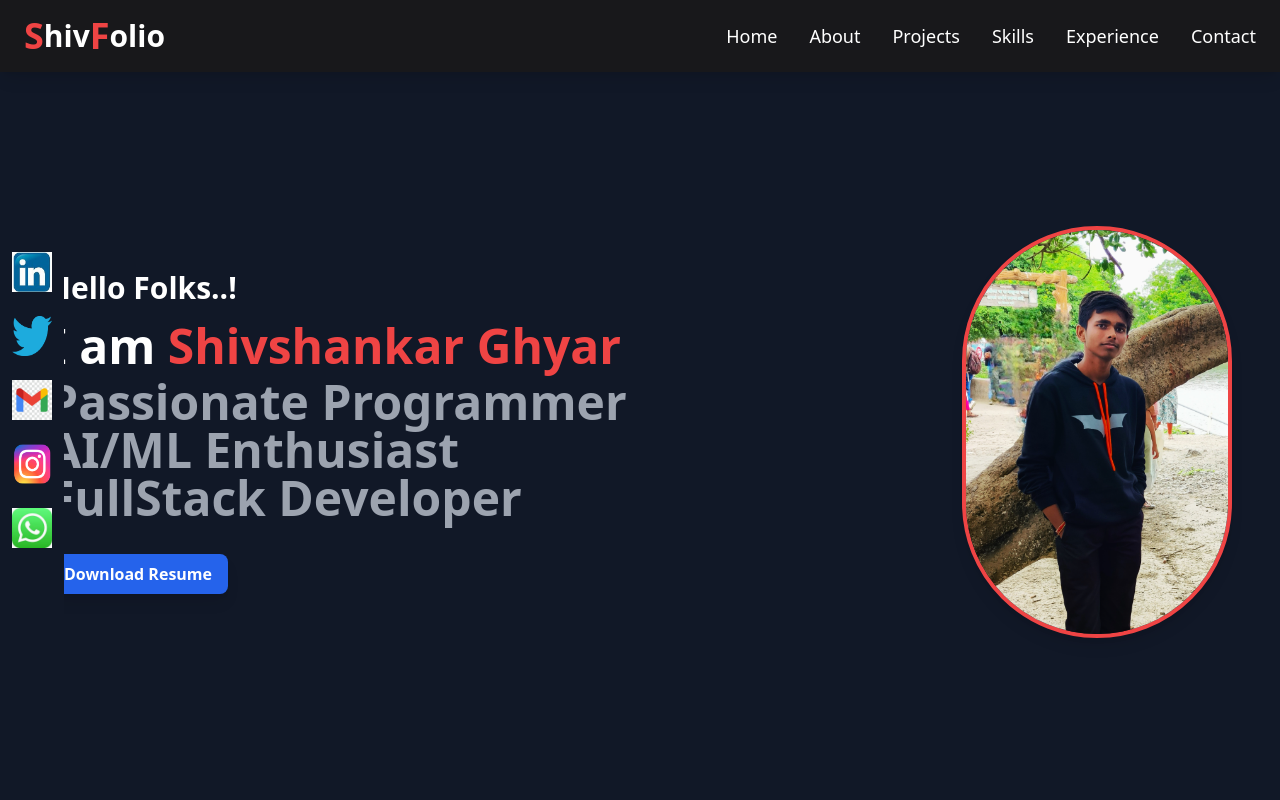
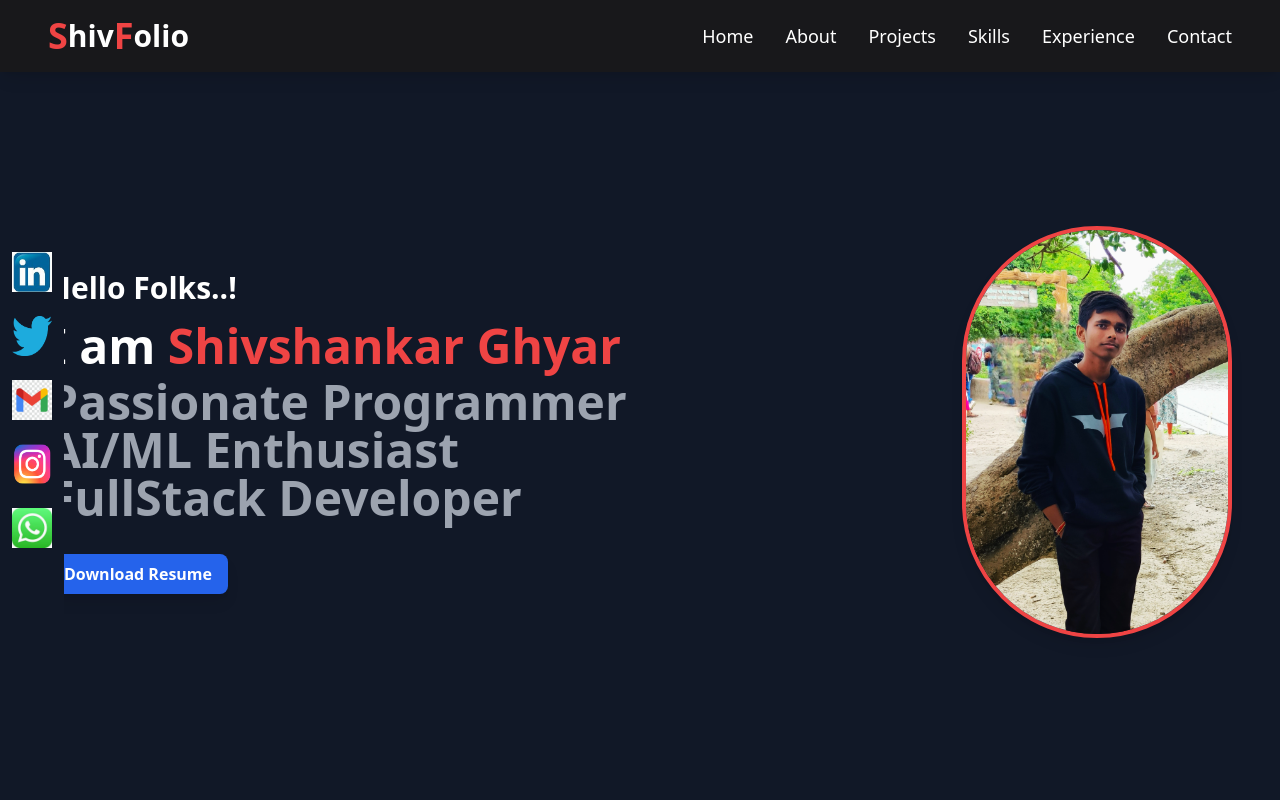
Before and after one commit to shiv-1540/ShivshankarPortfolio, a React (Create React App) app: page / in a window 1280 px wide. Shown: the top 800 px of the page. Built offline with nearby package versions, Linux system fonts and the light colour scheme.

Commit message:
Update Navbar.js

```diff
--- a/src/components/Navbar.js
+++ b/src/components/Navbar.js
@@ -3,7 +3,7 @@
 function Navbar() {
   return (
     <nav className="fixed w-full top-0 z-50 bg-zinc-900 text-white py-4 shadow-lg">
-    <div className="container mx-auto flex justify-between items-center px-6">
+    <div className="container mx-auto flex justify-between items-center px-12">
       <strong className="text-3xl font-extrabold text-white flex items-center">
         <span className="text-red-500 text-4xl">S</span>
         hiv
```
